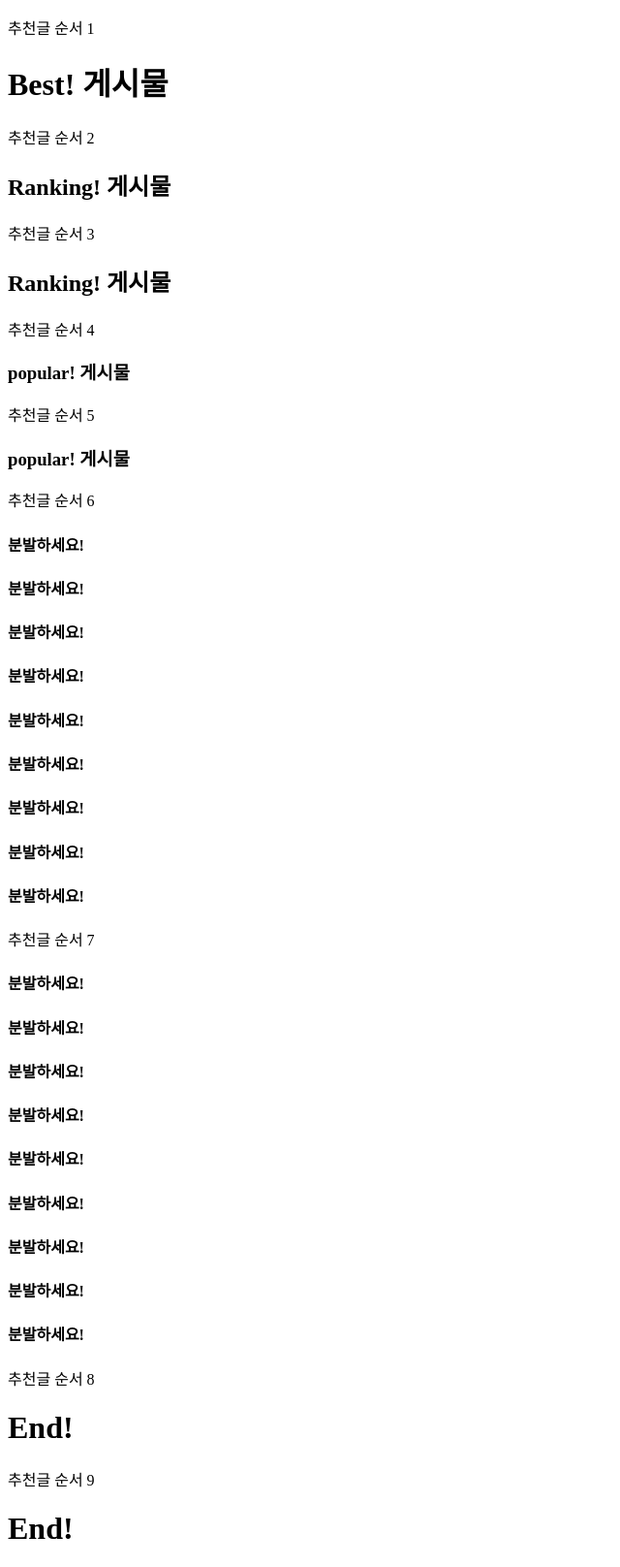
After one commit to JinSan-RM/DjangoTraining, a Django app: page /var/for02/ in a window 1280 px wide. The commit adds this page. Shown: the whole page at 97% size, without its empty margins (0-640 px from the left). Run offline with Django 4.2, Linux system fonts and the light colour scheme; some libraries are stand-ins or nearby versions.

Commit message:
template 문법

```diff
--- a/tags/templates/var/index.html
+++ b/tags/templates/var/index.html
@@ -14,6 +14,8 @@
     <h1><a href="for/">for</a></h1>
     <br>
     <h1><a href="for01/">for01</a></h1>
+    <br>
+    <h1><a href="for02/">for02</a></h1>
     <!-- var01 : list형태의 변수값 전달 {{lst.0}} -->
     <!-- var02 : dictionary 형태의 변수값 전달 {{dct.name}} -->
     <br>
--- /dev/null
+++ b/tags/templates/var/testfor02.html
@@ -0,0 +1,29 @@
+<!DOCTYPE html>
+<html lang="en">
+<head>
+    <meta charset="UTF-8">
+    <meta http-equiv="X-UA-Compatible" content="IE=edge">
+    <meta name="viewport" content="width=device-width, initial-scale=1.0">
+    <title>Document</title>
+</head>
+<body>
+    {% for i in st %}
+        <p>추천글 순서 {{i}}</p>
+        {% if i == 1%}
+            <h1>Best! 게시물</h1>
+        {% elif 3 >= i %}
+            <h2>Ranking! 게시물</h2>
+        {% elif 5 >= i %}
+            <h3>popular! 게시물</h3>
+        {% elif 7 >= i %}
+            {%for j in st%}
+                <h4>분발하세요!</h4>
+            {% endfor%}
+        {% else %}
+                <h1>End!</h1>
+        {% endif %}
+    {% endfor %}
+
+
+</body>
+</html>
--- a/tags/var/urls.py
+++ b/tags/var/urls.py
@@ -14,6 +14,8 @@ urlpatterns = [
     #http://127.0.0.1/var/for
     path('for01/',views.testfor01),
     #http://127.0.0.1/var/for01
+    path('for02/',views.testfor02),
+    #http://127.0.0.1/var/for02
     path('if01/',views.if01),
     #http://127.0.0.1/var/if01
     path('if02/',views.if02),
--- a/tags/var/views.py
+++ b/tags/var/views.py
@@ -20,6 +20,10 @@ def testfor01(request):
     st = [1,2,3,4,5,6,7,8,9]
     return render(request, 'var/testfor01.html',{'st':st})
 
+def testfor02(request):
+    st = [1,2,3,4,5,6,7,8,9]
+    return render(request, 'var/testfor02.html',{'st':st})
+
 def if01(request):
     return render(request,'var/if01.html',{'user':{'id':'hong-gd'}})
 
```
